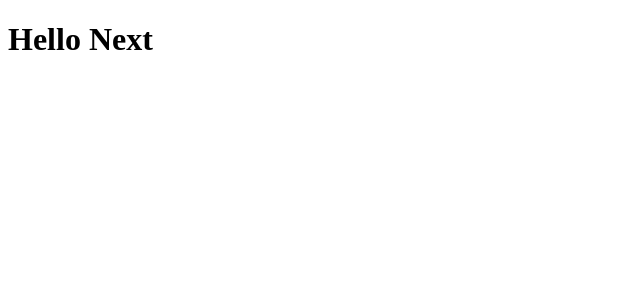
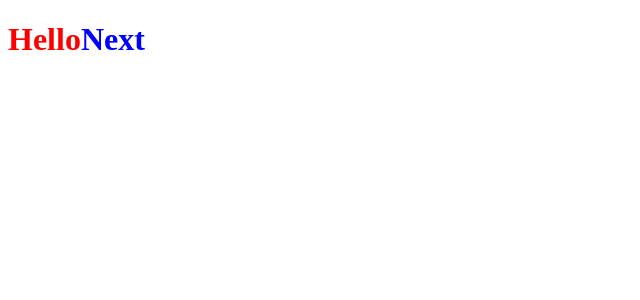
Before and after one commit to wallacewolv/ignews-next, a Next.js app: page / in a window 1280 px wide. Shown: the top 300 px of the page, without its empty margins (0-640 px from the left). Built offline with nearby package versions, Linux system fonts and the light colour scheme.

Commit message:
chore: Adicionando sass no projeto

```diff
--- a/package.json
+++ b/package.json
@@ -11,7 +11,8 @@
   "dependencies": {
     "next": "12.1.5",
     "react": "18.1.0",
-    "react-dom": "18.1.0"
+    "react-dom": "18.1.0",
+    "sass": "^1.51.0"
   },
   "devDependencies": {
     "@types/node": "^17.0.30",
--- a/src/pages/index.tsx
+++ b/src/pages/index.tsx
@@ -1,8 +1,12 @@
-import Head from 'next/head'
-
+import styles from '../styles/home.module.scss'
 
 export default function Home() {
   return (
-    <h1>Hello Next</h1>
+    <h1 className={styles.title}>
+      Hello
+      <span>
+        Next
+      </span>
+    </h1>
   )
 }
--- /dev/null
+++ b/src/styles/home.module.scss
@@ -0,0 +1,7 @@
+.title {
+  color: red;
+
+  span {
+    color: blue;
+  }
+}
```
Also changed, not shown: 2 other files (tests, documents, lock files or other folders).
